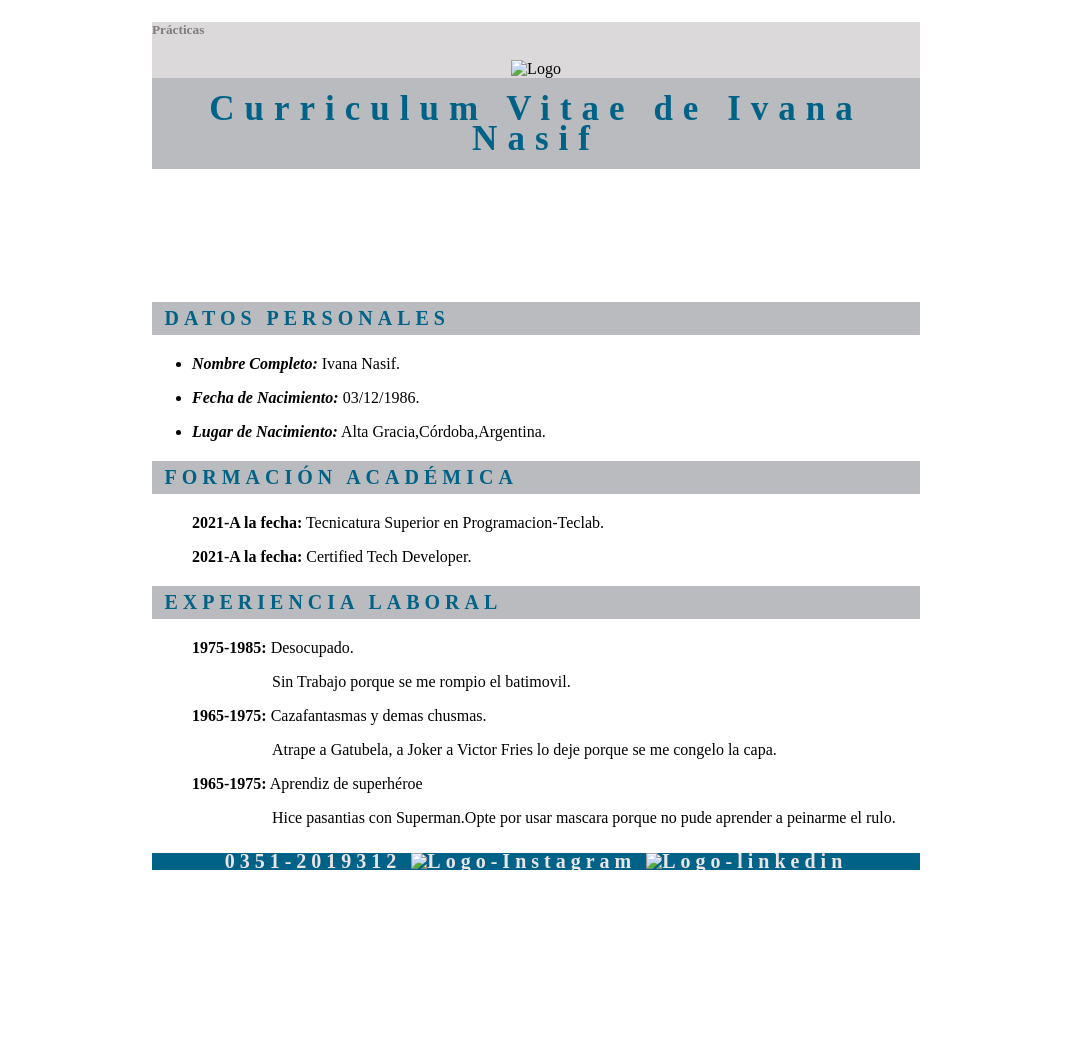
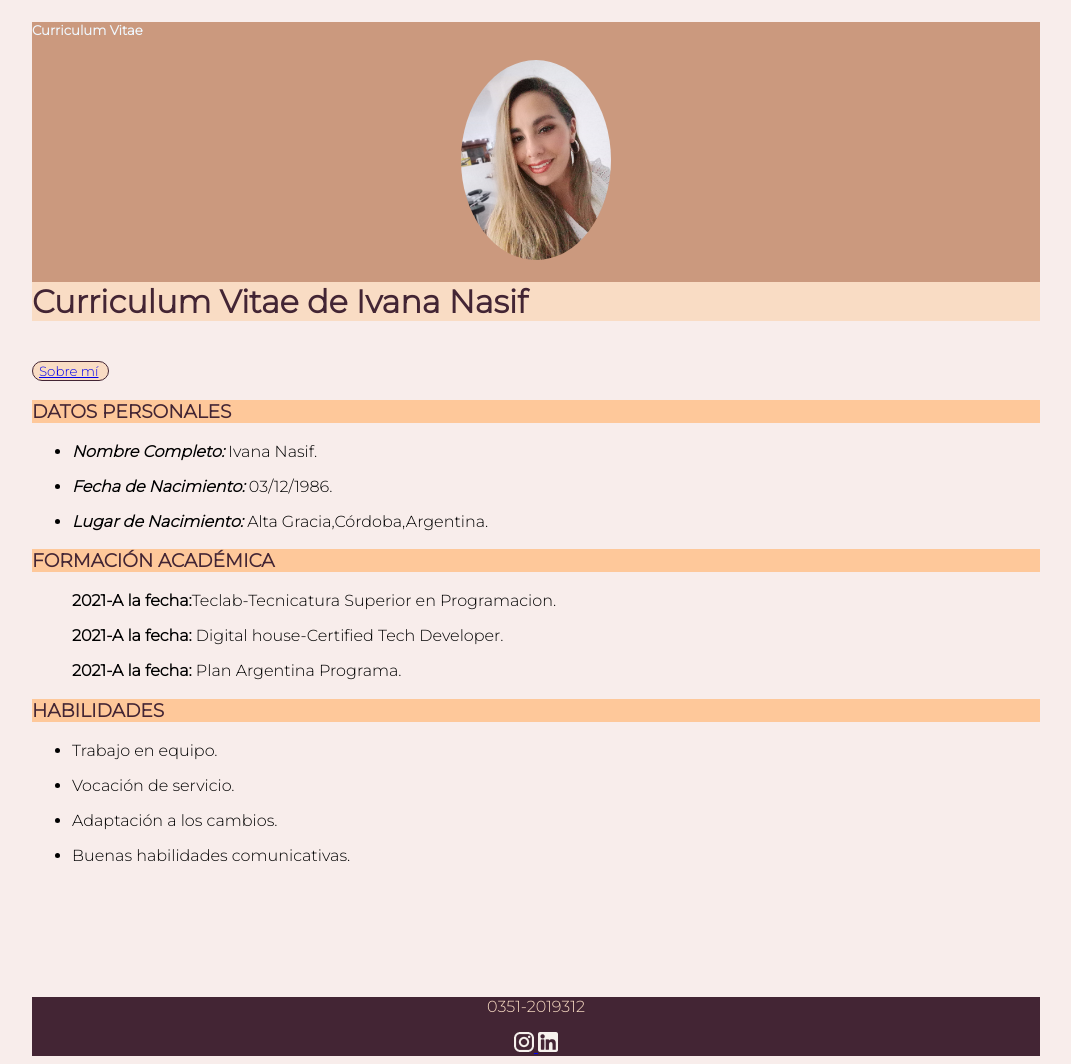
Before and after one commit to IvanaNasif/FrontEnd-1, a plain HTML site: page clase 8-CV-IvanaNasif/cv-ivana.html in a window 1280 px wide. Shown: the whole page, without its empty margins (104-1175 px from the left). Before the commit the page ends 897 px from the top, so only its background shows below. Drawn offline with Linux system fonts and the light colour scheme; files that its build step writes are made by us from their sources.

Commit message:
primera version de CV

```diff
--- /dev/null
+++ b/clase 8-CV-IvanaNasif/css/cv-ivana.css
@@ -0,0 +1,63 @@
+
+h5{
+
+    color:aliceblue;
+    font-family: 'Montserrat', sans-serif;
+}
+body {
+     font-family: 'Montserrat', sans-serif;
+     padding-left:10%;
+     padding-right:10%;
+     background-color:#f8edeb;
+ }
+title {
+    background-color:#57cc99ff;
+    color:#22577aff;
+}
+.foto {
+
+    width: 150px;
+    height:200px;
+    display: block;
+    margin: auto;
+    border-radius: 50%;
+}
+  header {
+      background-color:#cb997e
+}
+  h1 {
+      color:#432534;
+      background-color: #f9dcc4;
+}
+
+  button {
+    border-style: none;
+    border: 1px solid #432534; /*anchura, estilo y color borde*/
+    padding-right: 10px;   /*espacio alrededor texto*/
+    background-color: #f9dcc4; /*color botón*/
+    text-transform: initial; /*capitalización texto*/
+    font-family: 'Montserrat', sans-serif; /*tipografía texto*/
+    border-radius: 35px;
+    padding: left 10%;
+    text-decoration: none;
+
+}
+
+br{
+text-decoration: none;
+color:#eff3f5
+}
+
+h3{
+    color:#432534;
+    background-color: #fec89a;
+}
+
+#espacio-footer{
+    padding-bottom: 10%;
+}
+footer{
+    color:#f9dcc4;
+    background-color: #432534;
+    text-align: center;
+}
--- a/clase 8-CV-IvanaNasif/cv-ivana.html
+++ b/clase 8-CV-IvanaNasif/cv-ivana.html
@@ -4,20 +4,27 @@
         <meta charset="UTF-8">
         <meta http-equiv="X-UA-Compatible" content="IE=edge">
         <meta name="viewport" content="width=device-width, initial-scale=1.0">
-    <link href="css/style.css" rel="stylesheet">
+        <link href="css/cv-ivana.css" rel="stylesheet">
+        <link href="https://coolors.co/ef476f-ffd166-06d6a0-118ab2-073b4c">
+        <link rel="preconnect" href="https://fonts.googleapis.com">
+        <link rel="preconnect" href="https://fonts.gstatic.com" crossorigin>
+        <link href="https://fonts.googleapis.com/css2?family=Montserrat:wght@300&display=swap" rel="stylesheet">
+
 
         <title>Curriculum-Vitae-de-Ivana-Nasif</title>
     </head>
     <body>
         <header>
-            <div><h5>Prácticas</h5></div>
-            <div class="logo">
-                <img src="img/logo batman.png" alt="Logo">
+            <div><h5>Curriculum Vitae</h5></div>
+            <div >
+                <img class="foto" src="imagenes/IMG_20201231_221224251.jpg" alt="foto">
             </div>
+                 <h1>Curriculum Vitae de Ivana Nasif</h1>
+        </header>
+                <br>
+                <button><a  href="sobremi.html">Sobre mí</a></button>
+                <br/>
 
-                 <h1>Curriculum Vitae de Ivana Nasif</h1>
-
-        </header>
 
             <section>
                  <P><h3>DATOS PERSONALES</h3></P>
@@ -31,25 +38,37 @@
             <section>
                 <p><h3>FORMACIÓN ACADÉMICA</h3></p>
                 <ul type = "none">
-            <p><li><b>2021-A la fecha:</b> Tecnicatura Superior en Programacion-Teclab.</li></p>
-            <p><li><b>2021-A la fecha:</b> Certified Tech Developer.</li></p>
+                <p><li><b>2021-A la fecha:</b>Teclab-Tecnicatura Superior en Programacion.</li></p>
+                <p><li><b>2021-A la fecha:</b> Digital house-Certified Tech Developer.</li></p>
+                <p><li><b>2021-A la fecha:</b> Plan Argentina Programa.</li></p>
                 </ul>
             </section>
 
              <section>
-           <p><h3>EXPERIENCIA LABORAL</h3></p>
-            <ul type = "none">
-            <p><li><b>1975-1985:</b> Desocupado.</li></p>
-            <p><li style="padding-left: 80px"> Sin Trabajo porque se me rompio el batimovil.</li></p>
-            <p><li><b>1965-1975:</b> Cazafantasmas y demas chusmas.</li></p>
-            <p><li style="padding-left: 80px">Atrape a Gatubela, a Joker a Victor Fries lo deje porque se me congelo la capa.</li></p>
-            <p><li><b>1965-1975:</b> Aprendiz de superhéroe</li></p>
-            <p><li style="padding-left: 80px">Hice pasantias con Superman.Opte por usar mascara porque no pude aprender a peinarme el rulo.</li></p>
+                <p><h3>HABILIDADES</h3></p>
+                <ul type = "disc">
+                <p><li>Trabajo en equipo.</li></p>
+                <p><li>Vocación de servicio.</li></p>
+                <p><li>Adaptación a los cambios.</li></p>
+                <p><li>Buenas habilidades comunicativas.</li></p>
                 </ul>
         </section>
 </body>
 
+<div id="espacio-footer"></div>
 <footer>
-  <h4><align="center"> 0351-2019312 <img src="img/ico_instagram.png" alt="Logo-Instagram"> <img src="img/ico_linkedin.png" alt="Logo-linkedin"></h4>
+    <p><align="center"> 0351-2019312</p>
+        <div class="redes">
+
+            <a href="https://www.instagram.com/ivananasif/?hl=es">
+                <img src="imagenes/ico_instagram.png" alt="logo-linkedin">
+            </a>
+
+            <a href="https://www.linkedin.com/in/ivana-gisel-nasif">
+                <img src="imagenes/ico_linkedin.png" alt="logo-instagram">
+            </a>
+
+        </div>
+
 </footer>
 </html>
```
Also changed, not shown: clase 8-CV-IvanaNasif/sobremi.html (added, +68 -0 lines). Lines whose indentation alone changed are shown as unchanged.
